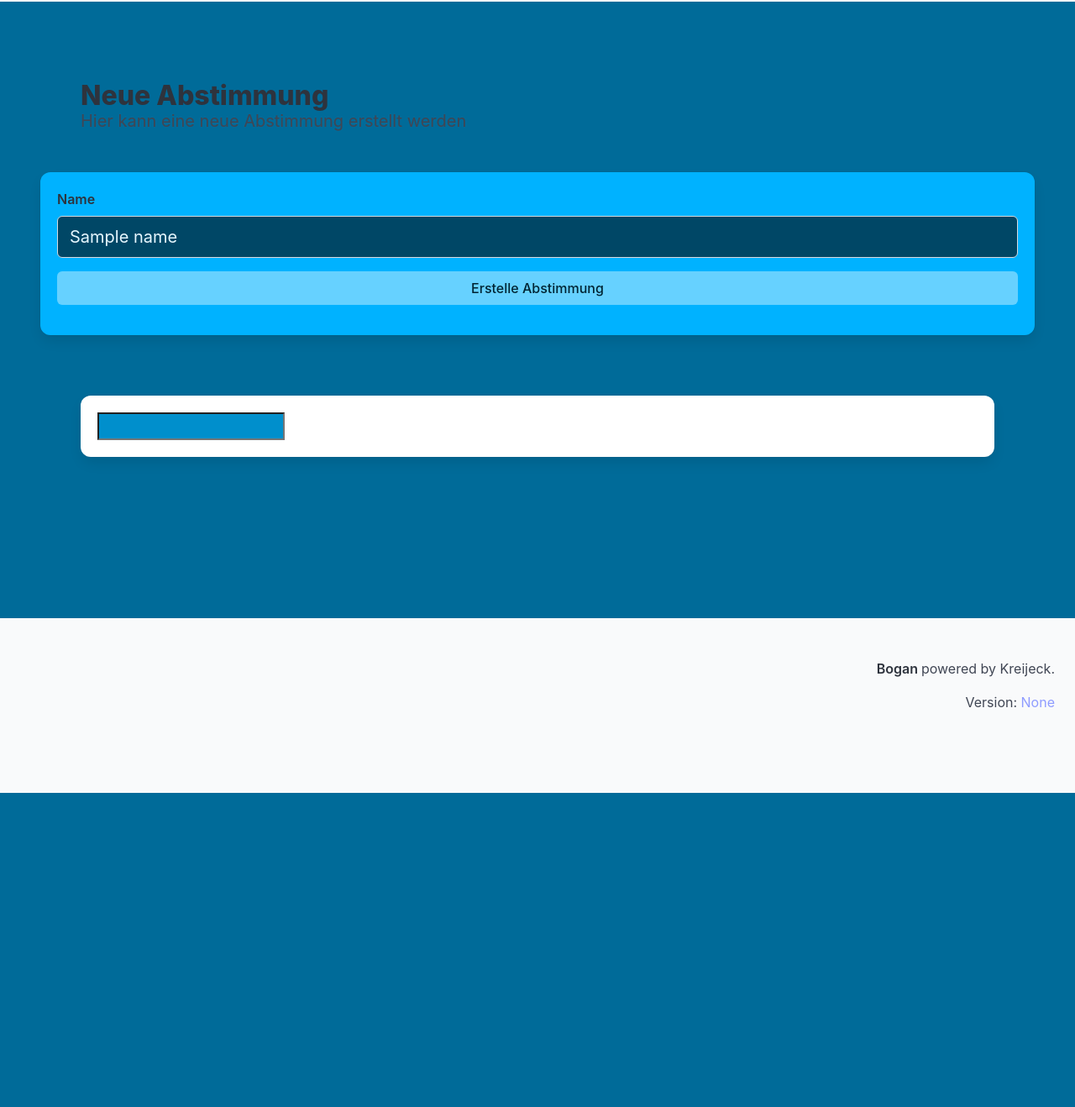
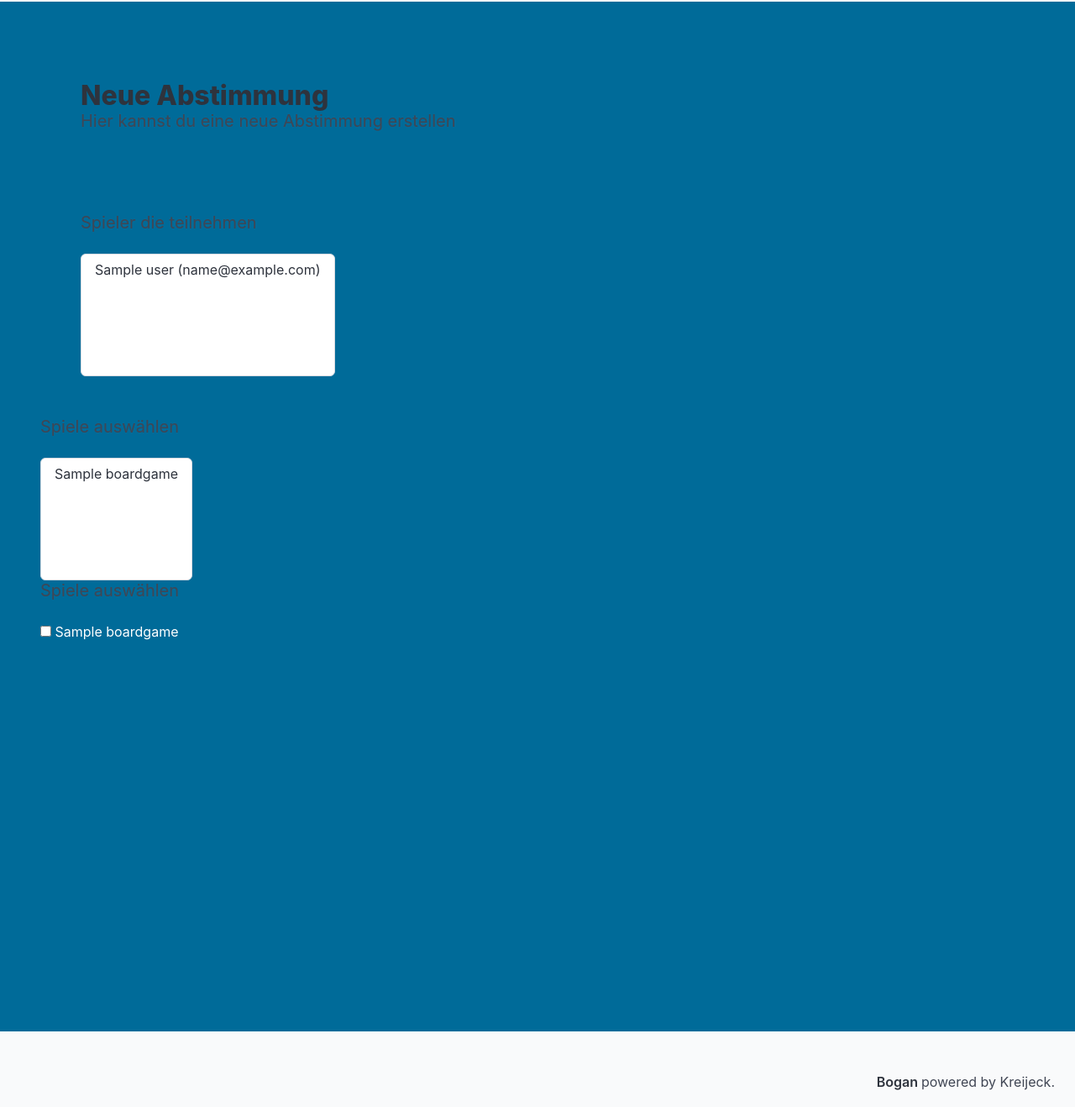
Before and after one commit to Kreijeck/bogan, a Flask app: template bogan/tools/vote/templates/vote_add_vote.html in a window 1280 px wide. Shown: the part 86-1404 px from the top of the page at 84% size. Before the commit the page ends 1030 px from the top, so only its background shows below. Run offline with Flask 3, Linux system fonts and the light colour scheme; the template is opened without the code that fills it: most values are stand-ins (such as "Sample title", 1, 10 or a date in 2020); grey boxes marked "Sample" are stand-in pictures; parts of the project's set-up code (start-up, migrations or seed data) failed here and were passed over.

Commit message:
p1 first_html

```diff
--- a/bogan/tools/vote/templates/vote_add_vote.html
+++ b/bogan/tools/vote/templates/vote_add_vote.html
@@ -3,75 +3,49 @@
 {% block content %}
 <section class="section">
     <h1 class="title">Neue Abstimmung</h1>
-    <h2 class="subtitle">Hier kann eine neue Abstimmung erstellt werden</h2>
+    <h2 class="subtitle">Hier kannst du eine neue Abstimmung erstellen</h2>
 </section>
 
-<div class="box has-background-info-50">
-    <form method="POST" action="#">
+<!--  Füge Spieler zur Abstimmung hinzu -->
+<section class="section">
+    <h1 class="subtitle">Spieler die teilnehmen</h1>
 
-        <label class="label">Name</label>
-        <input class="input is-medium has-background-info-20 has-text-info-20-invert" type="text" name="name"
-            placeholder="Name der Abstimmung" value="{{ name }}">
-
-        {% for i in range(num_of_games) %}
-        <div class="py-3">
-            <label class="label">Spiel {{ i+1 }}</label>
-            <input class="select has-background-info-20 has-text-info-20-invert" list="games">
-            <datalist id="games">
-                    {% for game in games %}
-                    <option value="{{ game }}">
-                        <img src="{{ url_for('static', filename='img/kaktus.svg') }}" alt="site logo">
-                        <!-- {{ game }} -->
-                    </option>
-                    {% endfor %}
-            </datalist>
-
-            <!-- <div class="select">
-                <select name="spiel{{i+1}}">
-                    {% for game in games %}
-                    <option value="{{game}}">{{game}}</option>
-                    {% endfor %}
-                </select>
-            </div> -->
-        </div>
-        {% endfor %}
-
-        <div class="field py-4">
-            <div class="control">
-                <button class="button is-info is-fullwidth">Erstelle Abstimmung</button>
-            </div>
-        </div>
-    </form>
-</div>
-
-<section class="section">
-    <div class="box">
-        <input class="select has-background-info-40 has-text-info-40-invert" list="brow">
-        <datalist id="brow">
-            <option value="Internet Explorer">
-            <option value="Firefox">
-            <option value="Chrome">
-            <option value="Opera">
-            <option value="Safari">
-        </datalist>
-
+    <div class="select is-multiple">
+        <select multiple>
+            {% for user in users %}
+            <option value=" {{ user.id }}"> {{ user.name }} ({{ user.email }})</option>
+            {% endfor %}
+        </select>
     </div>
 </section>
 
+<!-- Füge Spiele hinzu -->
+<section>
+    <h1 class="subtitle">Spiele auswählen</h1>
 
-<section class="section">
-    {% for i in range(num_of_games) %}
-    <label class="label">Spiel {{ i+1 }}</label>
-<select class="select has-background-info-20 has-text-info-20-invert">
-    <option value="" selected disabled hidden>Bitte wählen</option>
-    {% for game in games %}
-    <option value="{{ game }}">
-        {{ game }}
-        <img src="{{ url_for('static', filename='img/kaktus.svg') }}" alt="site logo">
-    </option>
+    <div class="select is-multiple">
+        <select multiple>
+            {% for boardgame in boardgames %}
+            <option value=" {{ boardgame.id }}"> <img src="{{boardgame.img_small}}" alt="Kein Bild vorhanden">
+                {{ boardgame.name }}
+            </option>
+            {% endfor %}
+        </select>
+    </div>
+</section>
+
+<!-- TESTE CHECKBOX -->
+<section>
+    <h1 class="subtitle">Spiele auswählen</h1>
+
+    <ul class="ul-scroll">
+    {% for boardgame in boardgames %}
+    <label class="checkbox">
+        <li> <input type="checkbox" /> {{ boardgame.name }} </li>
+    </label>
     {% endfor %}
-</select>
-{% endfor %}
+</ul>
+    </div>
 </section>
 
 {% endblock %}
```
Also changed, not shown: bogan/tools/vote/__init__.py (+5 -13 lines).
